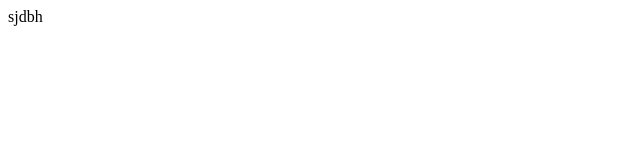
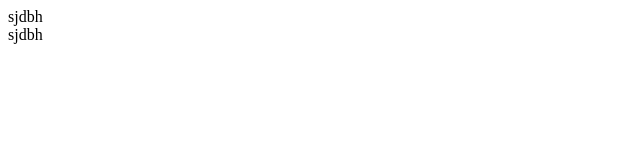
Before and after one commit to Hafeez-ahad/exmple-test, a plain HTML site: page index.html in a window 1280 px wide. Shown: the full height of the page, 0-640 px from the left. Drawn offline with Linux system fonts and the light colour scheme.

Commit message:
secind commit

```diff
--- a/index.html
+++ b/index.html
@@ -7,5 +7,6 @@
 </head>
 <body>
     <div>sjdbh</div>
+    <div>sjdbh</div>
 </body>
 </html>
```
